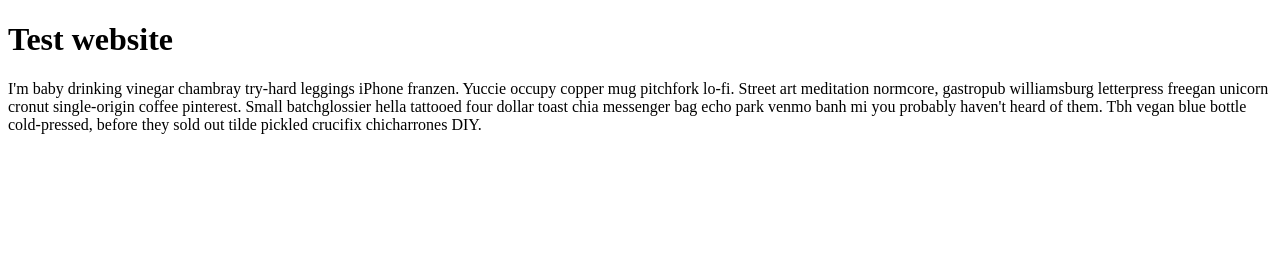
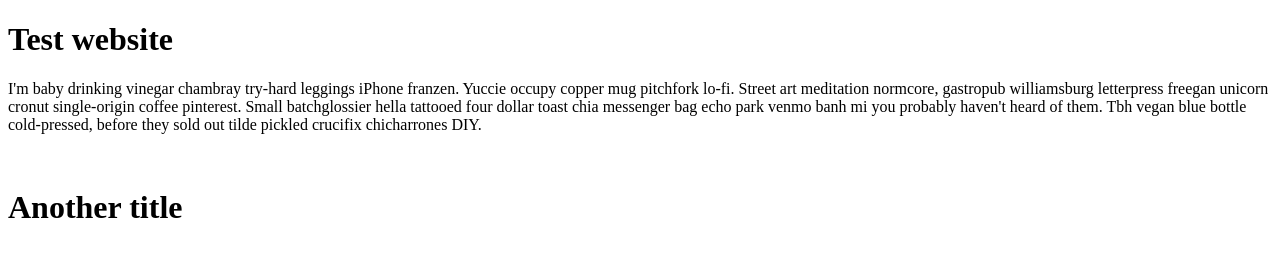
Before and after one commit to jonesdk1522/resume, a plain HTML site: page index.html in a window 1280 px wide. Drawn offline with Linux system fonts and the light colour scheme.

Commit message:
Second update

```diff
--- a/index.html
+++ b/index.html
@@ -13,6 +13,10 @@
     batchglossier hella tattooed four dollar toast chia messenger bag echo park venmo banh mi you probably haven't heard of them. Tbh vegan blue bottle cold-pressed, before they sold out tilde pickled crucifix chicharrones DIY.
 
   </p>
+
+  <br>
+
+  <h1>Another title</h1>
 </body>
 
 </html>
```
